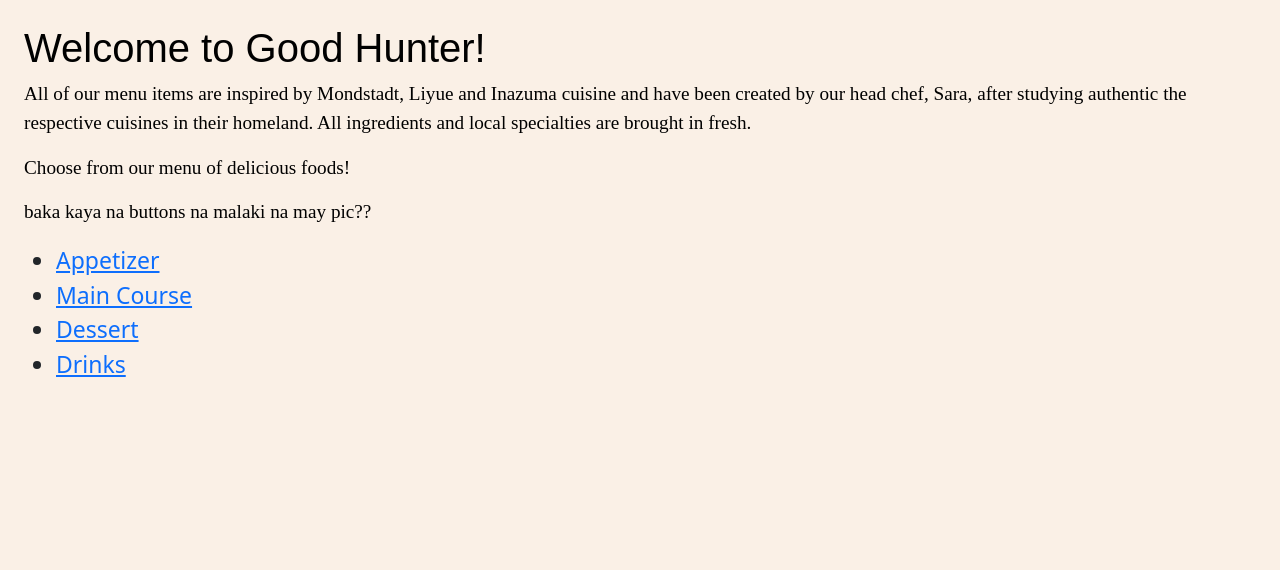
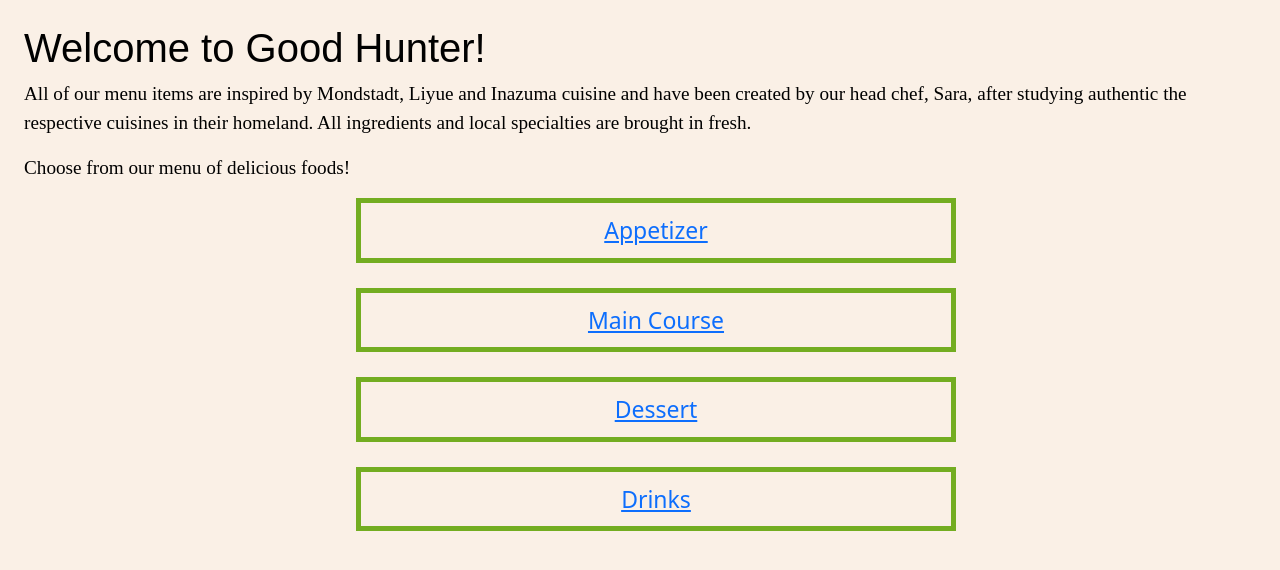
Before and after one commit to lazyra73/lis161project, a Flask app: page /menu in a window 1280 px wide. Shown: the part 107-677 px from the top of the page. Run offline with Flask 2, Linux system fonts and the light colour scheme.

Commit message:
with menu, last thing: food item placement and css

```diff
--- a/app.py
+++ b/app.py
@@ -1,12 +1,11 @@
 from flask import Flask, render_template
 from menu import menu
 
-app = Flask(__name__) #instantiate an object is same as assigning a variable
-
+app = Flask(__name__)
 
 @app.route('/')
 def index():
-    return render_template('index.html')
+    return render_template('home.html')
 
 
 @app.route('/about')
@@ -21,10 +20,10 @@ def menupage():
 def contactus():
     return render_template('contact.html')
 
-#html page for each animal type
+#html page for each food type
 @app.route("/menu/<food_type>")
 def animals(food_type):
-    food_list = menu[food_type] #communicating with data model aka calling the menu dict with food_type key
+    food_list = menu[food_type]
     return render_template('foodtype.html', food_type = food_type, food_list =food_list)
 
 
--- a/menu.py
+++ b/menu.py
@@ -1,7 +1,7 @@
 menu = {
     'Appetizer': [
         {
-            'name': "hi Fisherman's Toast",
+            'name': "Fisherman's Toast",
             'price': 150,
             'description': 'An attractive-looking pre-meal snack. A spread made from potatoes and berries is placed onto crispy potato slices, and a whole shrimp is then added on top. The fragrant and full-bodied flavors serve to whet the appetite, while the addition of Mint adds a whole other dimension to the mix.',
             'url': "https://i0.wp.com/fragstrat.com/genshin-impact/wp-content/uploads/Item_Fisherman27s_Toast.png?w=819&ssl=1",
@@ -125,7 +125,7 @@ menu = {
             'name': 'Invigorating Kitty Meal',
             'price': 270,
             'description': 'This main dish looks rather cute. With Kiminami Anna\'s help, this dish was made with the tastes of the provisional head priestess Neko of Inazuma in mind.',
-            'url': 'https://genshinimpact.wiki.fextralife.com/file/Genshin-Impact/grilled-unagi-fillet-food-genshin-impact-wiki-guide-150px.png',
+            'url': 'https://genshinimpact.wiki.fextralife.com/file/Genshin-Impact/invigorating-kitty-meal-food-genshin-impact-wiki-guide-150px.png',
             'recipe' : {'Fish':4.5, 'Raw Meat':1, 'Seagrass':2.25, 'Rice':1.75},
             'bestseller': True,
             'vid': "https://www.youtube.com/embed/Z9FWTdgSRrQ"
--- /dev/null
+++ b/static/css/menu.css
@@ -0,0 +1,37 @@
+ul { /*to remove bullet points and center the list*/
+    list-style-type: none;
+    text-align: center;
+   }
+
+/*for the box around each word and spacing of the boxes to each other*/
+.appetizer{
+    margin: auto;
+    margin-bottom: 25px;
+    width: 50%;
+    border: 5px solid #73AD21;
+    padding: 10px;
+}
+
+.main{
+    margin: auto;
+    margin-bottom: 25px;
+    width: 50%;
+    border: 5px solid #73AD21;
+    padding: 10px;
+}
+
+.dessert{
+    margin: auto;
+    margin-bottom: 25px;
+    width: 50%;
+    border: 5px solid #73AD21;
+    padding: 10px;
+}
+
+.drinks{
+    margin: auto;
+    margin-bottom: 25px;
+    width: 50%;
+    border: 5px solid #73AD21;
+    padding: 10px;
+}
--- a/static/css/style.css
+++ b/static/css/style.css
@@ -1,3 +1,5 @@
+/*Applicable to the whole site since this is referenced in base.html that's being extended to all the other pages*/
+
 p {
     font-family: serif;
     font-size: 1.2em;
@@ -14,6 +16,6 @@ body {
   background: Linen;
   }
 
-li{
+li{ /*for all lists*/
   font-size: 23px;
 }
--- a/templates/base.html
+++ b/templates/base.html
@@ -7,20 +7,18 @@
     <!-- CSS only -->
     <link href="https://cdn.jsdelivr.net/npm/bootstrap@5.2.0-beta1/dist/css/bootstrap.min.css" rel="stylesheet" integrity="sha384-0evHe/X+R7YkIZDRvuzKMRqM+OrBnVFBL6DOitfPri4tjfHxaWutUpFmBp4vmVor" crossorigin="anonymous">
     <link rel="stylesheet" href="{{ url_for('static', filename = 'css/style.css') }}">
+
     <title>Good Hunter</title>
 </head>
 <body>
     {% include 'nav.html' %}
 
     <div class="m-4">
-        {% block content %}
+        {% block content %} <!--This part is where the content of the other html files will be-->
         <h1> This is where the content is </h1>
         {% endblock %}
     </div>
-
-  <!-- JavaScript Bundle with Popper , idk ano point nito so i think baka pwede na tanggalin-->
-  <script src="https://cdn.jsdelivr.net/npm/bootstrap@5.2.0-beta1/dist/js/bootstrap.bundle.min.js" integrity="sha384-pprn3073KE6tl6bjs2QrFaJGz5/SUsLqktiwsUTF55Jfv3qYSDhgCecCxMW52nD2" crossorigin="anonymous"></script>
-
-
+<!-- to allow a pop up thing when the web page is not the same size as screen-->
+<script src="https://cdn.jsdelivr.net/npm/bootstrap@5.2.0-beta1/dist/js/bootstrap.bundle.min.js" integrity="sha384-pprn3073KE6tl6bjs2QrFaJGz5/SUsLqktiwsUTF55Jfv3qYSDhgCecCxMW52nD2" crossorigin="anonymous"></script>
 </body>
 </html>
--- a/templates/contact.html
+++ b/templates/contact.html
@@ -12,11 +12,11 @@
   <li><a href="https://twitter.com/" target="_blank">Twitter</a></li>
   <li><a href="https://instagram.com" target="_blank">Instagram</a></li>
   <li><a href="https://facebook.com" target="_blank">Facebook</a></li>
-  <li><a href="https://mail.google.com" target="_blank">E-mail</a></li> <!--target blank para new tab hahah-->
+  <li><a href="https://mail.google.com" target="_blank">E-mail</a></li> <!--target blank para new tab when the word is clicked-->
 </ul>
 </div>
 
-<img src="{{ url_for('static', filename='img/storefar.png') }}" class="img-fluid alt="">
+<img src="{{ url_for('static', filename='img/storefar.png') }}" class="img-fluid alt=">
 
 
 
--- a/templates/menu.html
+++ b/templates/menu.html
@@ -1,14 +1,24 @@
 {% extends 'base.html' %}
 
 {% block content %}
+<link rel="stylesheet" href="{{ url_for('static', filename = 'css/menu.css') }}">
 <h1> Welcome to Good Hunter! </h1>
 <p> All of our menu items are inspired by Mondstadt, Liyue and Inazuma cuisine and have been created by our head chef, Sara, after studying authentic the respective cuisines in their homeland. All ingredients and local specialties are brought in fresh.</p>
 <p> Choose from our menu of delicious foods! </p>
-<p> baka kaya na buttons na malaki na may pic?? </p>
 <ul>
-    <li><a href='/menu/Appetizer'> Appetizer</a> </li>
-    <li><a href='/menu/Main Course'> Main Course</a> </li>
-    <li><a href='/menu/Dessert'> Dessert</a> </li>
-    <li><a href='/menu/Drinks'> Drinks</a> </li>
+    <div class="menucards">
+        <div class="appetizer">
+            <li><a href='/menu/Appetizer'> Appetizer</a> </li>
+        </div>
+        <div class="main">
+            <li><a href='/menu/Main Course'> Main Course</a> </li>
+        </div>
+        <div class="dessert">
+            <li><a href='/menu/Dessert'> Dessert</a> </li>
+        </div>
+        <div class="drinks">
+            <li><a href='/menu/Drinks'> Drinks</a> </li>
+        </div>
+    </div>
 </ul>
 {% endblock %}
--- a/templates/nav.html
+++ b/templates/nav.html
@@ -1,11 +1,12 @@
 <nav class="navbar navbar-expand-lg bg-light">
   <div class="container-fluid">
-    <a class="navbar-brand" href="#">
+    <a class="navbar-brand" href="/">
       <img src="{{ url_for('static', filename='img/logo.png') }}" alt="Good Hunter logo" width="100" height="80" class="d-inline-block align-text-top" >
     </a>
     <button class="navbar-toggler" type="button" data-bs-toggle="collapse" data-bs-target="#navbarSupportedContent" aria-controls="navbarSupportedContent" aria-expanded="false" aria-label="Toggle navigation">
       <span class="navbar-toggler-icon"></span>
     </button>
+    <!--Buttons on the NavBar-->
     <div class="collapse navbar-collapse justify-content-center" id="navbarSupportedContent">
       <ul class="navbar-nav  mb-2 mb-lg-0">
         <li class="nav-item">
```
Also changed, not shown: static/css/about.css (+6 -6 lines), static/css/contact.css (+7 -7 lines), static/css/foodstyle.css (added, +30 -0 lines), static/css/foodtype.css (added, +12 -0 lines), static/css/home.css (+21 -23 lines), templates/food.html (+12 -26 lines), templates/foodtype.html (+7 -3 lines), templates/home.html (renamed from templates/index.html, +11 -10 lines).
